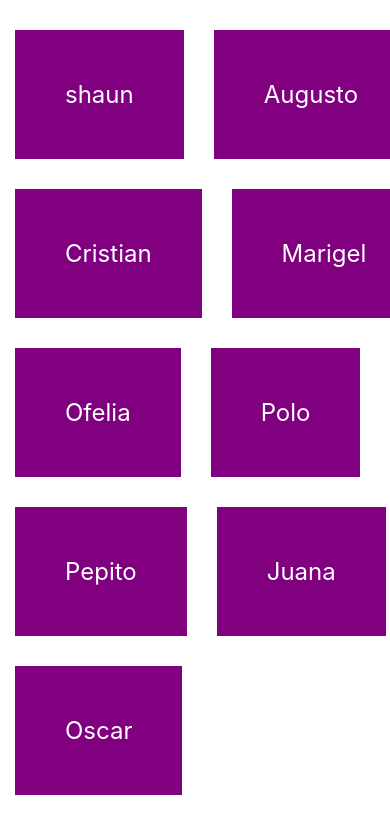
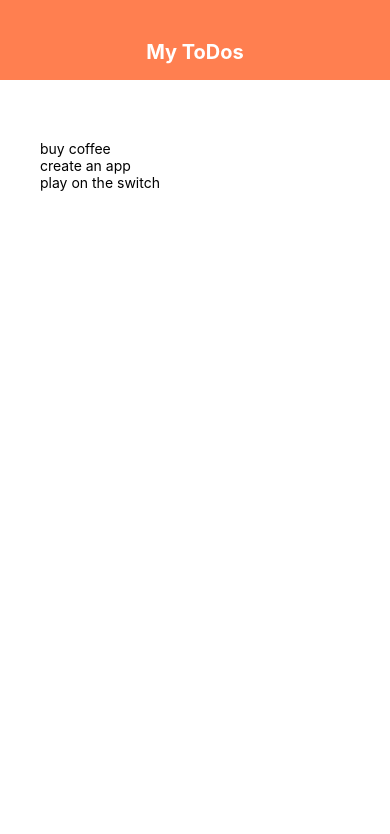
Before and after one commit to snow915/ReactNative, a React Native app: screen / in a window 390 px wide. Shown: the top 834 px of the page. Built offline with nearby package versions, Linux system fonts and the light colour scheme.

Commit message:
add: header.js, flatlist in App.js

```diff
--- a/App.js
+++ b/App.js
@@ -1,37 +1,27 @@
 import React, {useState} from 'react';
 import {StyleSheet, Text, View, FlatList, TouchableOpacity} from 'react-native';
-
+import Header from "./components/header";
 export default function App() {
-    const [people, setPeople] = useState([
-        {name: 'shaun', id: '1'},
-        {name: 'Augusto', id: '2'},
-        {name: 'Cristian', id: '3'},
-        {name: 'Marigel', id: '4'},
-        {name: 'Ofelia', id: '5'},
-        {name: 'Polo', id: '6'},
-        {name: 'Pepito', id: '7'},
-        {name: 'Juana', id: '8'},
-        {name: 'Oscar', id: '9'},
+    const [todos,setTodos] = useState([
+        {text: 'buy coffee', key: '1'},
+        {text: 'create an app', key: '2'},
+        {text: 'play on the switch', key: '3'}
     ]);
-
-    const pressHandler = (id) => {
-        setPeople((prevPeople) => {
-            return prevPeople.filter(person => person.id != id); //Devolvera lo que sea diferente al ID, es decir, desaparecera el elemento cuando lo toquemos
-        });
-    }
-
     return (
-        <FlatList
-            numColumns={2}
-            keyExtractor={(item) => item.id}
-            data={people}
-            renderItem={({item}) => (
-                <TouchableOpacity onPress={() => pressHandler(item.id)}>
-                    <Text style={styles.item}>{item.name}</Text>
-                </TouchableOpacity>
-            )}
-        />
-        //Esto ya trae ScrollView integrado
+        <View style={styles.container}>
+            <Header />
+            <View style={styles.content}>
+                {/*TO FORM*/}
+                <View style={styles.list}>
+                    <FlatList
+                        data={todos}
+                        renderItem={({item}) => (
+                            <Text>{item.text}</Text>
+                        )}
+                    />
+                </View>
+            </View>
+        </View>
 );
 }
 
@@ -39,17 +29,11 @@ const styles = StyleSheet.create({
     container: {
         flex: 1,
         backgroundColor: '#fff',
-        alignItems: 'center',
-        justifyContent: 'center',
-        paddingHorizontal: 20,
     },
-
-    item: {
-        marginTop: 30,
-        padding: 50,
-        backgroundColor: 'purple',
-        fontSize: 24,
-        color: 'white',
-        marginHorizontal: 15,
+    content: {
+      padding: 40,
+    },
+    list: {
+        marginTop: 20,
     },
 });
--- /dev/null
+++ b/components/header.js
@@ -0,0 +1,24 @@
+import React from 'react';
+import {StyleSheet, Text, View} from 'react-native';
+
+export default function Header() {
+    return (
+        <View style={styles.header}>
+            <Text style={styles.title}>My ToDos</Text>
+        </View>
+    )
+}
+
+const styles = StyleSheet.create({
+    header: {
+        height: 80,
+        paddingTop: 40,
+        backgroundColor: 'coral',
+    },
+    title: {
+        textAlign : 'center',
+        color : 'white',
+        fontSize : 20,
+        fontWeight : 'bold',
+    },
+});
```
